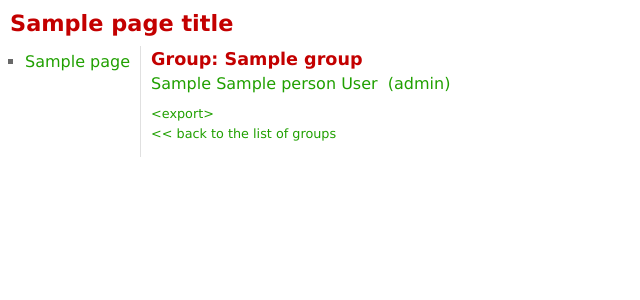
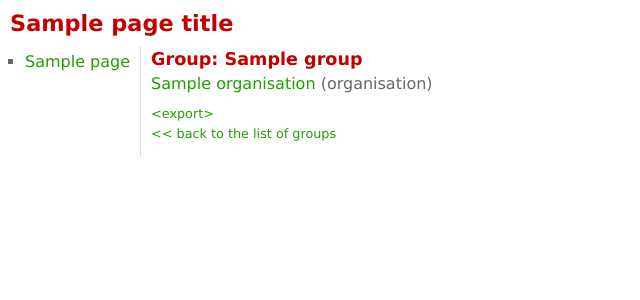
Before and after one commit to gctucker/mrwf, a Django app: template templates/cams/group.html in a window 1280 px wide. Shown: the top 300 px of the page, without its empty margins (0-640 px from the left). Run offline with Django 3.2, Linux system fonts and the light colour scheme; the template is opened without the code that fills it: most values are stand-ins (such as "Sample title", 1, 10 or a date in 2020).

Commit message:
extra.views: list people and organisations in group listing
Now that any kind of Contactable (i.e. Person or Organisation) can
belong to a group, when viewing a group listing they must both be
displayed.  The only trouble here is that the specific data like
`name' for orgs and `first_name' for people are located in different
tables, which make the paging and sorting quite difficult.

```diff
--- a/extra/views/mgmt.py
+++ b/extra/views/mgmt.py
@@ -91,8 +91,9 @@ def participants (request):
 def group (request, group_id):
     group = get_object_or_404 (Group, pk = group_id)
     roles = Role.objects.filter (group = group)
-    roles = roles.filter (person__status = Record.ACTIVE)
-    roles = roles.order_by ('person__last_name')
+    roles = roles.filter (contactable__status = Record.ACTIVE)
+    # ToDo: sort alphabetically... without fetching the 2 full tables for
+    # people and orgs!
     tpl_vars = {'page_title': 'Group members', 'group': group,
                 'url': 'cams/participant/group/%d/' % group.id}
     add_common_tpl_vars (request, tpl_vars, 'parts', roles)
--- a/templates/cams/group.html
+++ b/templates/cams/group.html
@@ -2,11 +2,14 @@
 
 {% block browse_title %}Group: {{ group.name }}{% endblock %}
 
-{% block browse_it %}
+{% block browse_it %}{% if it.contactable.type_str = "person" %}
                 <a href="{{ px }}abook/person/{{ it.person.id }}/">
-                  {{ it.person.first_name }} {{ it.person.middle_name }} {{ it.person.last_name }}{% if it.role %}
+                  {{ it.contactable.person.first_name }} {{ it.contactable.person.middle_name }} {{ it.contactable.person.last_name }}{% if it.role %}
                   &nbsp;({{ it.role }}){% endif %}
-                </a>
+                </a>{% else %}
+                <a href="{{ px }}abook/org/{{ it.contactable.organisation.id }}/">
+                  {{ it.contactable.organisation.name }}
+                </a> (organisation){% endif %}
 {% endblock %}
 
 {% block browse_footer %}
```
